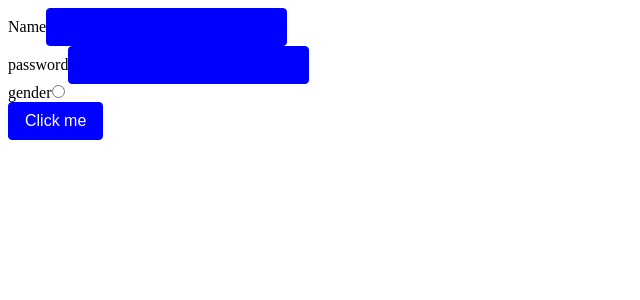
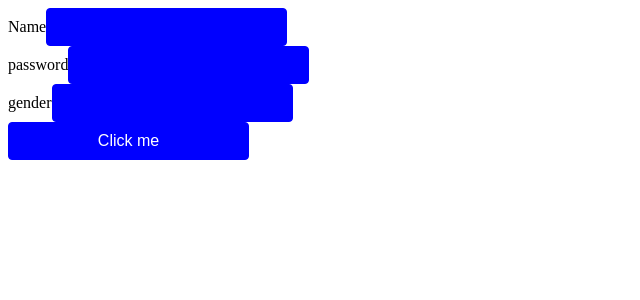
Before and after one commit to Codebrahma/cb-react-components, a React app: page / in a window 1280 px wide. Shown: the top 300 px of the page, without its empty margins (0-640 px from the left). Built offline with nearby package versions, Linux system fonts and the light colour scheme.

Commit message:
all fixes

```diff
--- a/src/App.jsx
+++ b/src/App.jsx
@@ -1,5 +1,5 @@
 import React, {Component} from 'react';
-import InputWithLabel from './InputText/InputWithLabel.js';
+import InputWithLabel from './components/ReactComponents/Input.js';
 
 class App extends Component {
   render() {
--- a/src/InputText/InputWithLabel.js
+++ /dev/null
@@ -1,14 +0,0 @@
-import React from 'react';
-import Input from './Input.js';
-
-
-const InputTextWithLabel = ({ label, ...props}) => (
-    <div>
-        <label>{label}</label>
-        <Input
-           {...props}
-        />
-    </div>
-)
-
-export default InputTextWithLabel;
--- /dev/null
+++ b/src/components/ReactComponents/Input.js
@@ -0,0 +1,18 @@
+import React from 'react';
+import Input from '../StyledComponents/Input.js';
+import Label from '../StyledComponents/Label.js';
+
+const InputTextWithLabel = ({ label, type = "text", ...props}) => (
+    <div>
+        {
+            label && (
+                <Label>{label}</Label>
+            )
+        }
+        <Input
+           {...props}
+        />
+    </div>
+)
+
+export default InputTextWithLabel;
--- /dev/null
+++ b/src/components/StyledComponents/Label.js
@@ -0,0 +1,6 @@
+import styled from 'styled-components';
+
+export default styled.label`
+    margin: ${props => props.style && props.style.margin ? props.style.margin : '0px 0px'};
+    padding: ${props => props.style && props.style.padding ? props.style.padding : '0px 0px'};
+`
```
Also changed, not shown: src/InputText/InputReactComponent.js (deleted, +0 -22 lines), src/components/StyledComponents/Input.js (renamed from src/InputText/Input.js).
